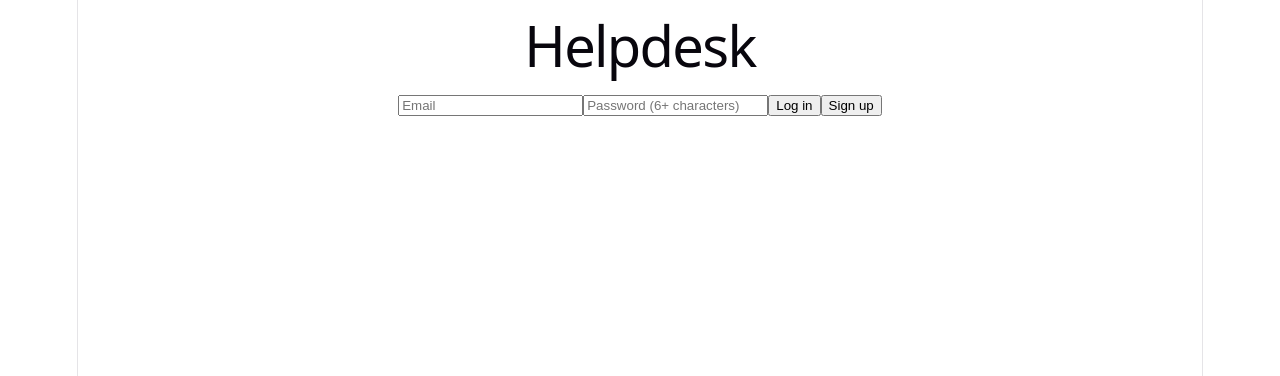
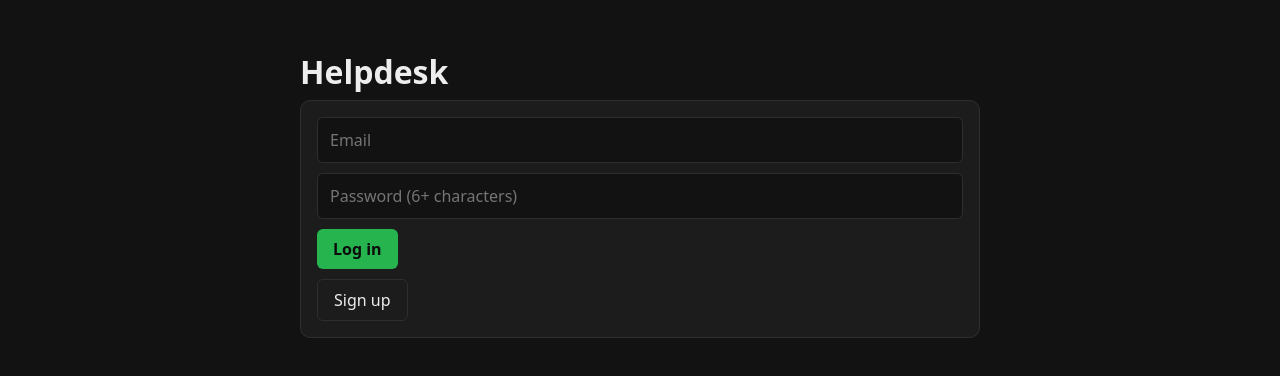
Before and after one commit to Oakevinlee/helpdesk-app, a React (Vite) app: page / in a window 1280 px wide. Shown: the top 376 px of the page. Built offline with nearby package versions, Linux system fonts and the light colour scheme; no server answers.

Commit message:
Add helpdesk styling

```diff
--- a/src/index.css
+++ b/src/index.css
@@ -1,111 +1,225 @@
+/* ===== Helpdesk theme ===== */
+
+/* 1. Colors and fonts, defined once and reused everywhere */
 :root {
-  --text: #6b6375;
-  --text-h: #08060d;
-  --bg: #fff;
-  --border: #e5e4e7;
-  --code-bg: #f4f3ec;
-  --accent: #aa3bff;
-  --accent-bg: rgba(170, 59, 255, 0.1);
-  --accent-border: rgba(170, 59, 255, 0.5);
-  --social-bg: rgba(244, 243, 236, 0.5);
-  --shadow:
-    rgba(0, 0, 0, 0.1) 0 10px 15px -3px, rgba(0, 0, 0, 0.05) 0 4px 6px -2px;
+  --bg: #121212;
+  --surface: #1c1c1c;
+  --surface-2: #262626;
+  --border: #2e2e2e;
+  --text: #ededed;
+  --muted: #9a9a9a;
+  --accent: #25b44e;
+  --accent-hover: #34b77c;
+  --radius: 10px;
 
-  --sans: system-ui, 'Segoe UI', Roboto, sans-serif;
-  --heading: system-ui, 'Segoe UI', Roboto, sans-serif;
-  --mono: ui-monospace, Consolas, monospace;
-
-  font: 18px/145% var(--sans);
-  letter-spacing: 0.18px;
-  color-scheme: light dark;
+  color-scheme: dark;
+  font-family: system-ui, -apple-system, 'Segoe UI', Roboto, sans-serif;
+  line-height: 1.5;
   color: var(--text);
   background: var(--bg);
-  font-synthesis: none;
-  text-rendering: optimizeLegibility;
-  -webkit-font-smoothing: antialiased;
-  -moz-osx-font-smoothing: grayscale;
-
-  @media (max-width: 1024px) {
-    font-size: 16px;
-  }
 }
 
-@media (prefers-color-scheme: dark) {
-  :root {
-    --text: #9ca3af;
-    --text-h: #f3f4f6;
-    --bg: #16171d;
-    --border: #2e303a;
-    --code-bg: #1f2028;
-    --accent: #c084fc;
-    --accent-bg: rgba(192, 132, 252, 0.15);
-    --accent-border: rgba(192, 132, 252, 0.5);
-    --social-bg: rgba(47, 48, 58, 0.5);
-    --shadow:
-      rgba(0, 0, 0, 0.4) 0 10px 15px -3px, rgba(0, 0, 0, 0.25) 0 4px 6px -2px;
-  }
-
-  #social .button-icon {
-    filter: invert(1) brightness(2);
-  }
+* {
+  box-sizing: border-box;
 }
 
 body {
   margin: 0;
+  min-height: 100vh;
+  background: var(--bg);
 }
 
+/* 2. Page layout: one centered column, left-aligned text */
 #root {
-  width: 1126px;
-  max-width: 100%;
+  max-width: 720px;
   margin: 0 auto;
-  text-align: center;
-  border-inline: 1px solid var(--border);
-  min-height: 100svh;
+  padding: 48px 20px;
+  text-align: left;
+}
+
+/* 3. Text */
+h1 {
+  font-size: 2rem;
+  margin: 0 0 4px;
+}
+
+h2 {
+  font-size: 1.25rem;
+  margin: 32px 0 12px;
+}
+
+h3 {
+  font-size: 0.85rem;
+  margin: 28px 0 10px;
+  color: var(--muted);
+  text-transform: uppercase;
+  letter-spacing: 0.06em;
+}
+
+p {
+  margin: 0 0 8px;
+}
+
+/* 4. Forms: grouped in a card, fields stacked */
+form {
   display: flex;
   flex-direction: column;
-  box-sizing: border-box;
+  gap: 10px;
+  padding: 16px;
+  background: var(--surface);
+  border: 1px solid var(--border);
+  border-radius: var(--radius);
 }
 
-h1,
-h2 {
-  font-family: var(--heading);
-  font-weight: 500;
-  color: var(--text-h);
+input,
+textarea,
+select {
+  font: inherit;
+  color: var(--text);
+  background: var(--bg);
+  border: 1px solid var(--border);
+  border-radius: 6px;
+  padding: 10px 12px;
+  width: 100%;
 }
 
-h1 {
-  font-size: 56px;
-  letter-spacing: -1.68px;
-  margin: 32px 0;
-  @media (max-width: 1024px) {
-    font-size: 36px;
-    margin: 20px 0;
-  }
-}
-h2 {
-  font-size: 24px;
-  line-height: 118%;
-  letter-spacing: -0.24px;
-  margin: 0 0 8px;
-  @media (max-width: 1024px) {
-    font-size: 20px;
-  }
-}
-p {
-  margin: 0;
+textarea {
+  min-height: 90px;
+  resize: vertical;
 }
 
-code,
-.counter {
-  font-family: var(--mono);
-  display: inline-flex;
-  border-radius: 4px;
-  color: var(--text-h);
+select {
+  width: auto;
+  padding: 6px 10px;
 }
 
-code {
-  font-size: 15px;
-  line-height: 135%;
-  padding: 4px 8px;
-  background: var(--code-bg);
+input:focus,
+textarea:focus,
+select:focus {
+  outline: none;
+  border-color: var(--accent);
 }
+
+input[type='file'] {
+  background: none;
+  border: none;
+  padding: 0;
+  color: var(--muted);
+}
+
+label {
+  display: inline-flex;
+  align-items: center;
+  gap: 8px;
+  color: var(--muted);
+}
+
+/* 5. Buttons: green for main actions */
+button {
+  font: inherit;
+  font-weight: 600;
+  color: #0b0b0b;
+  background: var(--accent);
+  border: none;
+  border-radius: 6px;
+  padding: 8px 16px;
+  cursor: pointer;
+  transition: background 0.15s;
+}
+
+button:hover {
+  background: var(--accent-hover);
+}
+
+button:disabled {
+  opacity: 0.5;
+  cursor: not-allowed;
+}
+
+form button {
+  align-self: flex-start;
+}
+
+/* Quieter outline buttons: Log out, Back, Sign up */
+p > button,
+#root > div > button:first-child,
+form button[type='button'] {
+  background: transparent;
+  color: var(--text);
+  border: 1px solid var(--border);
+  font-weight: 500;
+}
+
+p > button:hover,
+#root > div > button:first-child:hover,
+form button[type='button']:hover {
+  background: var(--surface-2);
+}
+
+p > button {
+  padding: 4px 12px;
+  margin-left: 8px;
+  font-size: 0.875rem;
+}
+
+/* 6. Lists: each ticket or reply becomes a card */
+ul {
+  list-style: none;
+  padding: 0;
+  margin: 0;
+  display: flex;
+  flex-direction: column;
+  gap: 12px;
+}
+
+li {
+  background: var(--surface);
+  border: 1px solid var(--border);
+  border-radius: var(--radius);
+  padding: 16px;
+  color: var(--muted);
+}
+
+li p {
+  margin: 6px 0;
+  color: var(--text);
+}
+
+li small {
+  font-size: 0.8rem;
+}
+
+/* The "Customer" / "Support" labels */
+li strong {
+  font-size: 0.75rem;
+  text-transform: uppercase;
+  letter-spacing: 0.06em;
+  color: var(--accent);
+}
+
+li img {
+  display: block;
+  max-width: 100%;
+  border-radius: 8px;
+  border: 1px solid var(--border);
+  margin: 8px 0;
+}
+
+/* Ticket titles in the list look like links, not buttons */
+li > button {
+  background: none;
+  color: var(--text);
+  padding: 0;
+  font-size: 1.05rem;
+  text-align: left;
+}
+
+li > button:hover {
+  background: none;
+  color: var(--accent);
+}
+
+/* Space between the replies and the reply box */
+ul + form {
+  margin-top: 16px;
+}
```
Also changed, not shown: 1 other file (tests, documents, lock files or other folders).
